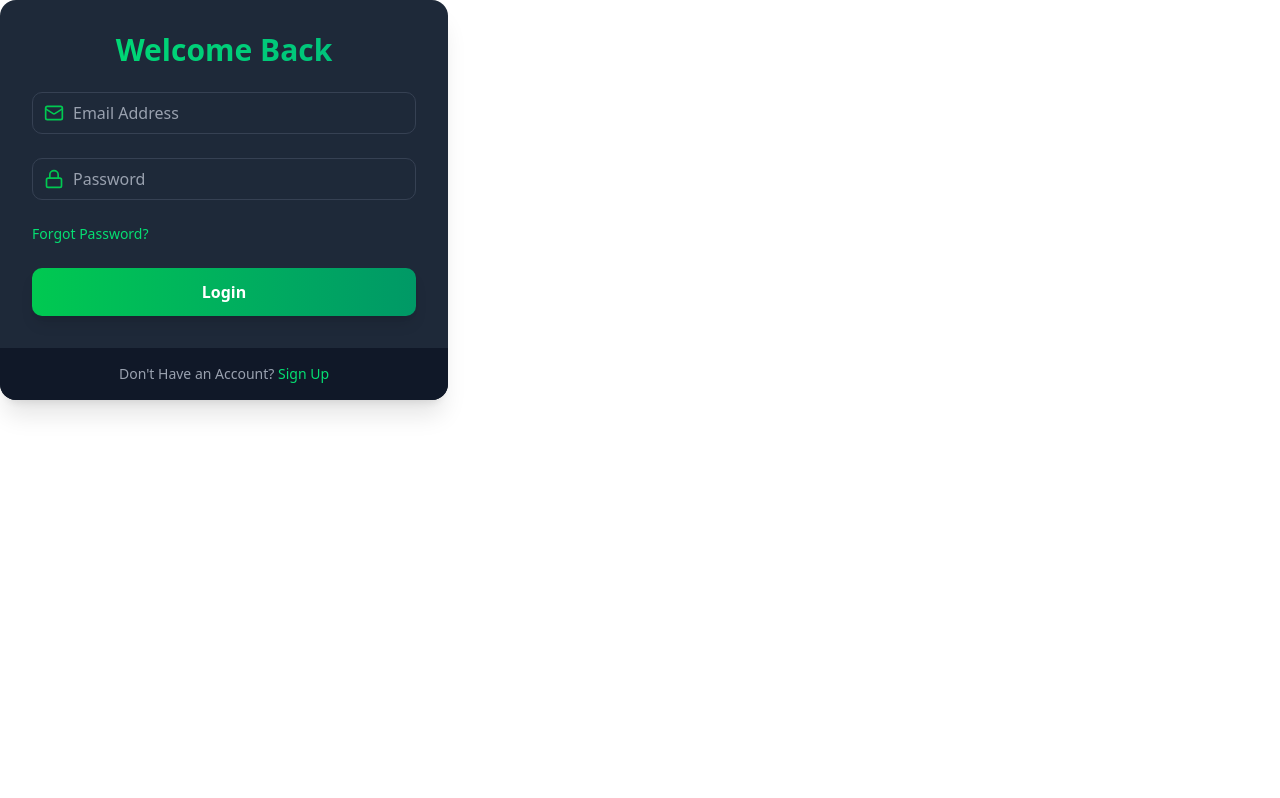
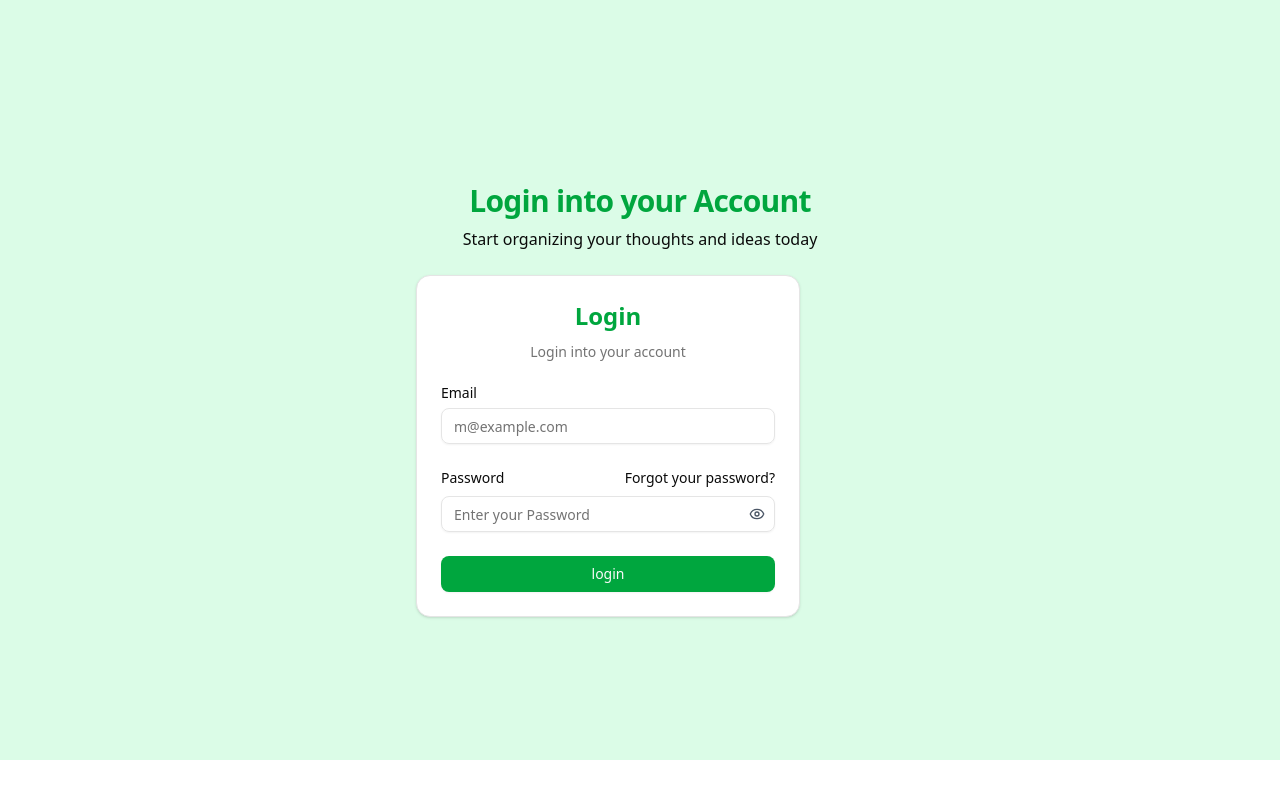
Before and after one commit to jimit8929/Advance_Authentication, a React (Vite) app in the folder Frontend/: page /login in a window 1280 px wide. Built offline with nearby package versions, Linux system fonts and the light colour scheme.

Commit message:
LoginPage UI done

```diff
--- a/Frontend/src/Pages/LoginPage.jsx
+++ b/Frontend/src/Pages/LoginPage.jsx
@@ -1,75 +1,157 @@
 import React, { useState } from "react";
-import { motion } from "motion/react";
-import { Mail, Lock, Loader } from "lucide-react";
-import { Link } from "react-router-dom";
-import Input from "../components/Input";
+
+import { Button } from "@/components/ui/button";
+import {
+  Card,
+  CardContent,
+  CardDescription,
+  CardFooter,
+  CardHeader,
+  CardTitle,
+} from "@/components/ui/card";
+import { Input } from "@/components/ui/input";
+import { Label } from "@/components/ui/label";
+import { Eye, EyeOff, Loader2 } from "lucide-react";
+import axios from "axios";
+import { toast } from "sonner";
+import { Link, useNavigate } from "react-router-dom";
 
 const LoginPage = () => {
-  const [email, setEmail] = useState("");
-  const [password, setPassword] = useState("");
-  const isLoading = false;
+  const [showPassword, setShowPassword] = useState(false);
+  const [isLoading, setIsLoading] = useState(false);
 
-  const handleLogin = (e) => {
+  const [formData, setFormData] = useState({
+    email: "",
+    password: "",
+  });
+
+  const navigate = useNavigate();
+
+  const handleChange = (e) => {
+    const { name, value } = e.target;
+    setFormData((prev) => ({
+      ...prev,
+      [name]: value,
+    }));
+  };
+
+  const handleSubmit = async (e) => {
     e.preventDefault();
+    // console.log(formData);
+
+    try {
+      setIsLoading(true);
+      const res = await axios.post(
+        "http://localhost:5000/user/login",
+        formData,
+        {
+          headers: {
+            "Content-Type": "application/json",
+          },
+        }
+      );
+
+      if (res.data.success) {
+        navigate("/");
+        toast.success(res.data.message);
+      }
+    } catch (error) {
+      console.log(error);
+    } finally {
+      setIsLoading(false);
+    }
   };
 
   return (
-    <motion.div
-      initial={{ opacity: 0, y: 20 }}
-      animate={{ opacity: 1, y: 0 }}
-      transition={{ duration: 0.5 }}
-      className="max-w-md w-full bg-gray-800 bg-opacity-50 backdrop-filter backdrop-blur-2xl rounded-2xl shadow-xl overflow-hidden"
-    >
-      <div className="p-8">
-        <h2 className="text-3xl font-bold mb-6 text-center bg-gradient-to-r from-green-400 to-emerald-500 text-transparent bg-clip-text">
-          Welcome Back
-        </h2>
+    <div className="relative w-full h-screen md:h-[760px] bg-green-100 overflow-hidden">
+      <div className="min-h-screen flex flex-col tomuted/20">
+        <div className="flex-1 flex items-center justify-center p-4">
+          <div className="w-full max-w-md space-y-6">
+            <div className="text-center space-y-2">
+              <h1 className="text-3xl font-bold tracking-tight text-green-600">
+                Login into your Account
+              </h1>
+              <p>Start organizing your thoughts and ideas today</p>
+            </div>
 
-        <form onSubmit={handleLogin}>
-          <Input
-            icon={Mail}
-            type="email"
-            placeholder="Email Address"
-            value={email}
-            onChange={(e) => setEmail(e.target.value)}
-          />
+            <Card className="w-full max-w-sm">
+              <CardHeader className="space-y-1">
+                <CardTitle className="text-2xl text-center text-green-600">
+                  Login
+                </CardTitle>
+                <CardDescription className="text-center">
+                  Login into your account
+                </CardDescription>
+              </CardHeader>
+              <CardContent>
+                <div className="flex flex-col gap-6">
+                  <div className="grid gap-2">
+                    <Label htmlFor="email">Email</Label>
+                    <Input
+                      id="email"
+                      name="email"
+                      value={formData.email}
+                      onChange={handleChange}
+                      type="email"
+                      placeholder="m@example.com"
+                      required
+                    />
+                  </div>
+                  <div className="grid gap-2">
+                    <div className="flex items-center justify-between">
+                      <Label htmlFor="password">Password</Label>
+                      <Link to={"/forgot-password"} className="text-sm hover:underline">Forgot your password?</Link>
+                    </div>
 
-          <Input
-            icon={Lock}
-            type="password"
-            placeholder="Password"
-            value={password}
-            onChange={(e) => setPassword(e.target.value)}
-          />
+                    <div className="relative">
+                      <Input
+                        id="password"
+                        name="password"
+                        value={formData.password}
+                        onChange={handleChange}
+                        type={showPassword ? "text" : "password"}
+                        placeholder="Enter your Password"
+                        required
+                      />
+                      <Button
+                        variant="ghost"
+                        size="sm"
+                        className="absolute right-0 top-0 h-full px-3 py-2 hover:bg-transparent"
+                        onClick={() => setShowPassword(!showPassword)}
+                        disabled={isLoading}
+                      >
+                        {showPassword ? (
+                          <EyeOff className="w-4 h-4 text-gray-600" />
+                        ) : (
+                          <Eye className="w-4 h-4 text-gray-600" />
+                        )}
+                      </Button>
+                    </div>
+                  </div>
+                </div>
+              </CardContent>
 
-          <div className="flex items-center mb-6">
-            <Link
-              to="/forgot-password"
-              className="text-sm text-green-400 hover:underline"
-            >
-              Forgot Password?
-            </Link>
+              <CardFooter className="flex-col gap-2">
+                <Button
+                  type="submit"
+                  onClick={handleSubmit}
+                  className="w-full bg-green-600 hover:bg-green-500"
+                >
+                  {isLoading ? (
+                    <>
+                      <Loader2 className="mr-2 h-4 w-4 animate-spin" />
+                      Login into your account...
+                    </>
+                  ) : (
+                    "login"
+                  )}
+                </Button>
+              </CardFooter>
+            </Card>
           </div>
-
-          <motion.button
-            className="w-full py-3 px-4 bg-gradient-to-r from-green-500 to-emerald-600 text-white font-bold rounded-lg shadow-lg hover:from-green-600 hover:to-emerald-700 focus:outline-none focus:ring-2 focus:ring-green-500 focus:ring-offset-2 focus:ring-offset-gray-900 transition duration-200"
-            whileHover={{ scale: 1.02 }}
-            whileTap={{ scale: 0.95 }}
-            type="submit"
-          >
-            {isLoading ? <Loader className="w-6 h-6 animate-spin mx-auto"/> : "Login"}
-          </motion.button>
-        </form>
+        </div>
       </div>
-
-    <div className="px-8 py-4 bg-gray-900 bg-opacity-50 flex justify-center">
-      <p className="text-sm text-gray-400">
-        Don't Have an Account?{"  "}
-        <Link to="/signup" className="text-green-400 hover:underline">Sign Up</Link>
-      </p>
     </div>
-
-    </motion.div>
   );
 };
 
```
